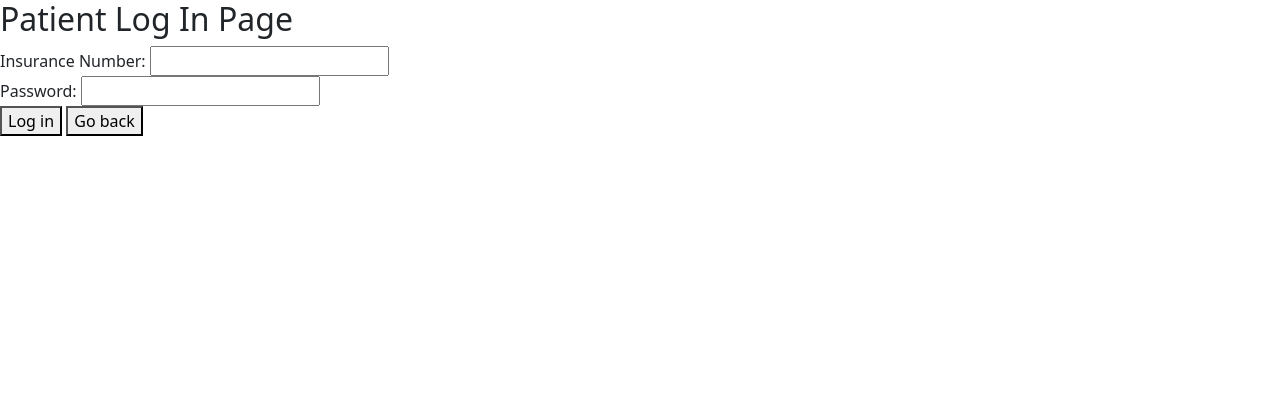
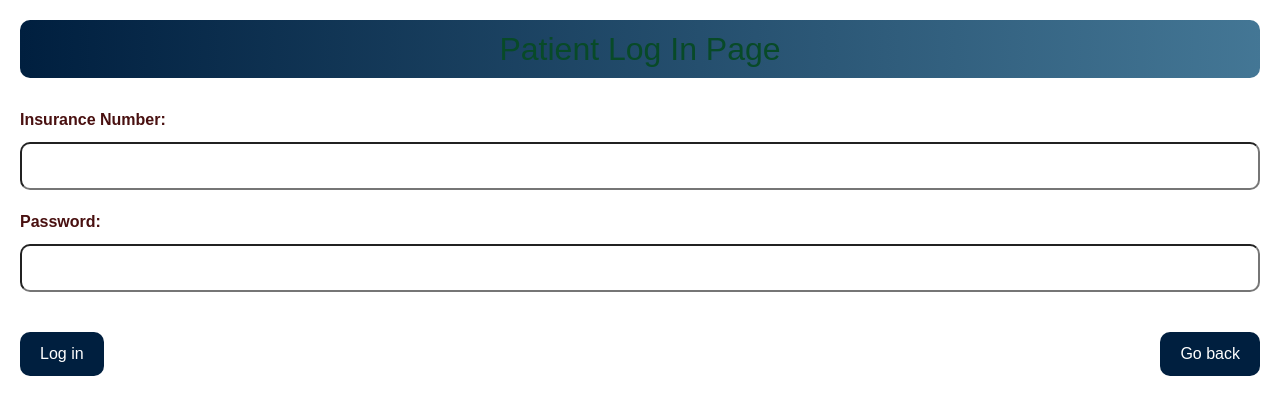
Before and after one commit to seguygrah/wecareH, a website: page patient_login.html in a window 1280 px wide. Drawn offline with nearby package versions, Linux system fonts and the light colour scheme.

```diff
--- a/patient_login.html
+++ b/patient_login.html
@@ -5,7 +5,78 @@
   <meta name="viewport" content="width=device-width, initial-scale=1.0">
   <title>Patient Log In Page</title>
   <link rel="stylesheet" href="https://cdn.jsdelivr.net/npm/bootstrap@5.3.0/dist/css/bootstrap.min.css">
-  <script src="https://cdn.jsdelivr.net/npm/vue@2.7.8/dist/vue.js"></script>
+  <style>
+    body {
+      font-family: Arial, sans-serif;
+      background-color: #fff; /* Updated background color to white */
+      padding: 20px;
+      text-align: center;
+      position: relative;
+    }
+
+    h2 {
+      margin-bottom: 30px;
+      color: #084a28;
+      background: linear-gradient(to right, #001f3f, #87CEEB);
+      padding: 10px;
+      border-radius: 10px;
+      animation: gradientAnimation 5s infinite;
+      background-size: 200% 200%;
+    }
+
+    @keyframes gradientAnimation {
+      0% {
+        background-position: 0% 50%;
+      }
+      50% {
+        background-position: 100% 50%;
+      }
+      100% {
+        background-position: 0% 50%;
+      }
+    }
+
+    label {
+      display: block;
+      margin-bottom: 10px;
+      color: #491010;
+      font-weight: bold;
+      text-align: left;
+    }
+
+    input[type="text"],
+    input[type="password"] {
+      width: 100%;
+      padding: 10px;
+      font-size: 16px;
+      margin-bottom: 20px;
+      border-radius: 10px;
+      box-sizing: border-box;
+    }
+
+    button[type="submit"],
+    button {
+      padding: 10px 20px;
+      font-size: 16px;
+      background-color: #001f3f;
+      color: #fff;
+      border: none;
+      border-radius: 10px;
+      cursor: pointer;
+      transition: background-color 0.3s ease;
+    }
+
+    button[type="submit"]:hover,
+    button:hover {
+      background-color: #87CEEB;
+    }
+
+    .button-container {
+      display: flex;
+      justify-content: space-between;
+      margin-top: 20px;
+    }
+  </style>
 </head>
 <body>
   <h2>Patient Log In Page</h2>
@@ -18,8 +89,10 @@
     <label for="password">Password:</label>
     <input type="password" id="password" name="password" required>
     <br>
-    <button type="submit">Log in</button>
-    <button onclick="goBack()">Go back</button>
+    <div class="button-container">
+      <button type="submit">Log in</button>
+      <button onclick="goBack()">Go back</button>
+    </div>
   </form>
 
   <script>
```
Also changed, not shown: doctor_register.html (+10 -4 lines), patient_appointment.html (+32 -8 lines), patient_page.html (+30 -3 lines), patient_register.html (+10 -4 lines).
